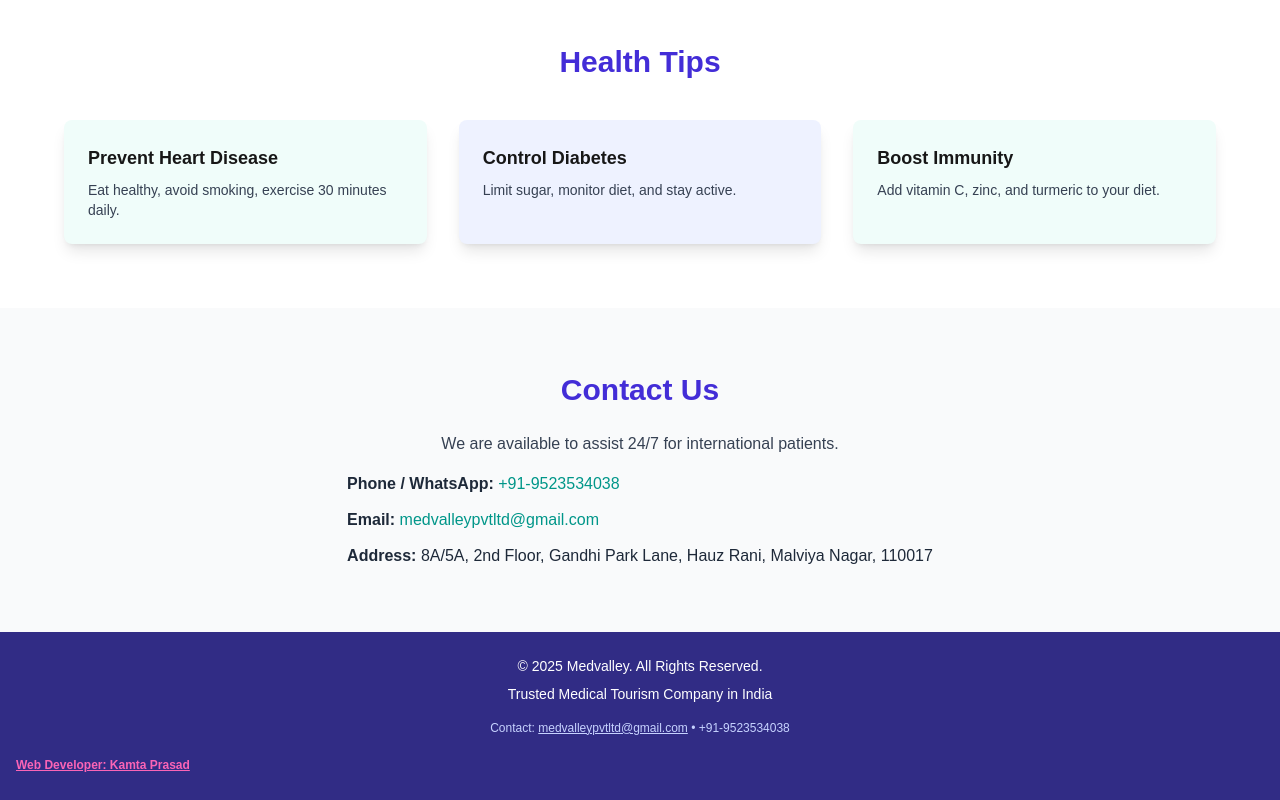
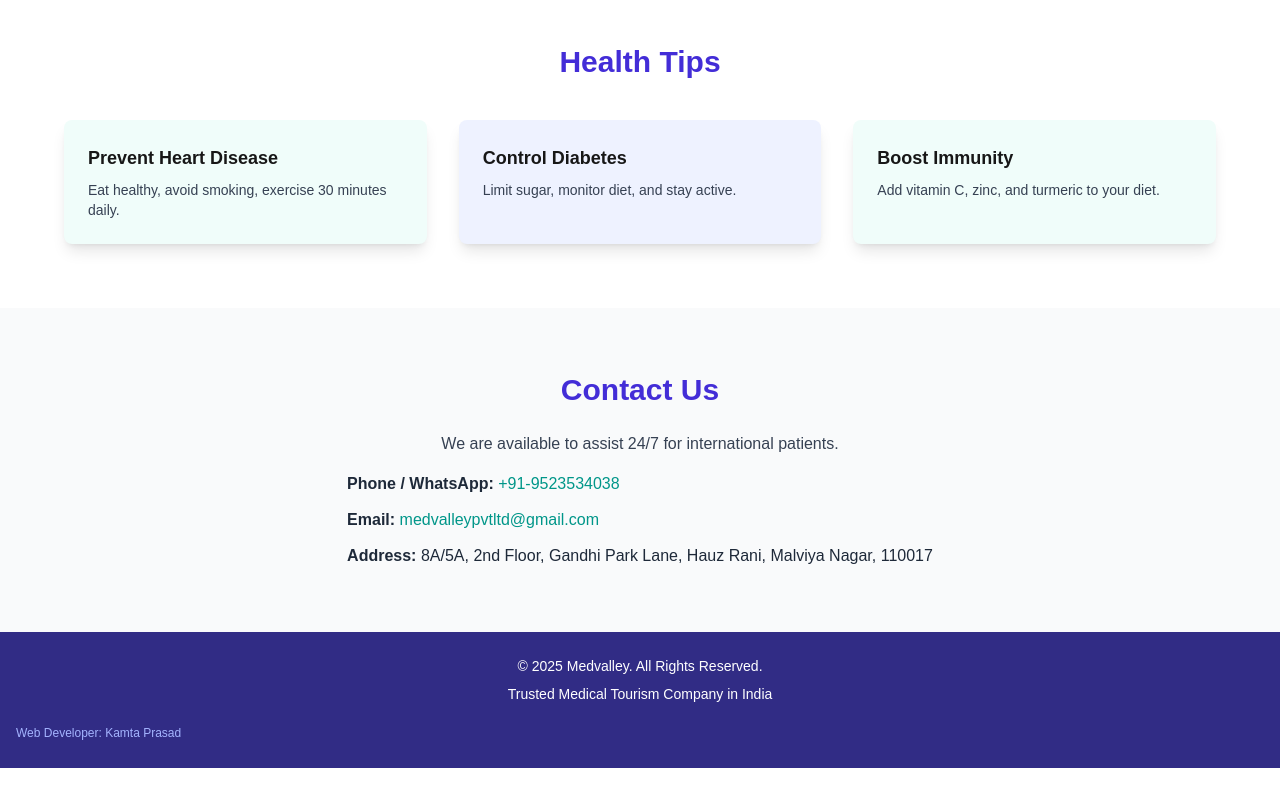
Before and after one commit to kp1153/medvally, a Next.js app: page / in a window 1280 px wide. Shown: the part 3051-3851 px from the top of the page. After the commit the page ends 3819 px from the top, so only its background shows below. Built offline with nearby package versions, Linux system fonts and the light colour scheme.

Commit message:
force deploy

```diff
--- a/components/Footer.js
+++ b/components/Footer.js
@@ -8,22 +8,15 @@ export default function Footer() {
           © {new Date().getFullYear()} Medvalley. All Rights Reserved.
         </p>
         <p className="text-sm mb-4">Trusted Medical Tourism Company in India</p>
-
-        <p className="text-xs text-indigo-200 mt-4">
-          Contact:{" "}
-          <a href="mailto:medvalleypvtltd@gmail.com" className="underline">
-            medvalleypvtltd@gmail.com
-          </a>{" "}
-          • +91-9523534038
-        </p>
       </div>
 
       <div className="mt-4 text-left px-4">
-        <a
+      <a
+
           href="https://www.web-developer-kp.com"
           target="_blank"
           rel="noopener noreferrer"
-          className="text-xs text-pink-400 font-semibold hover:text-white transition underline"
+          className="text-xs text-indigo-300 hover:text-white transition"
           aria-label="Web Developer Kamta Prasad - Visit website"
         >
           Web Developer: Kamta Prasad
```
